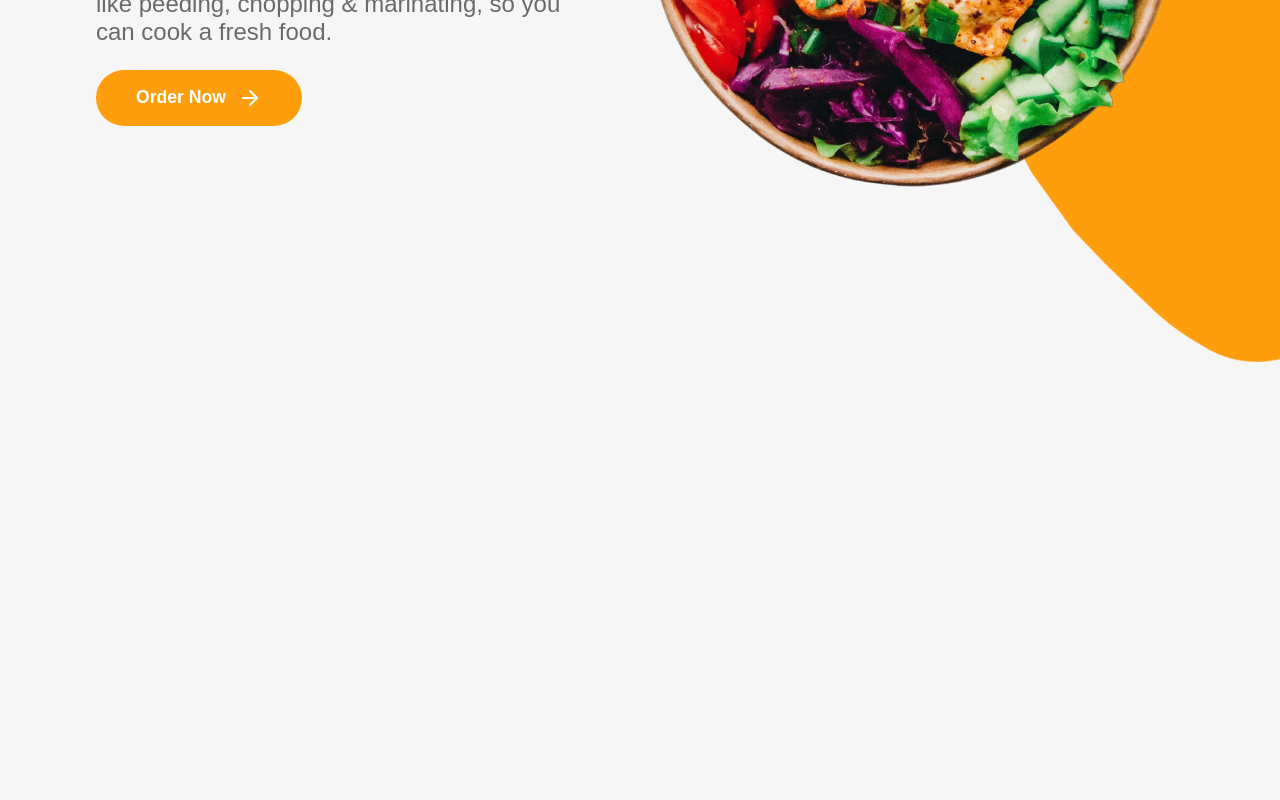
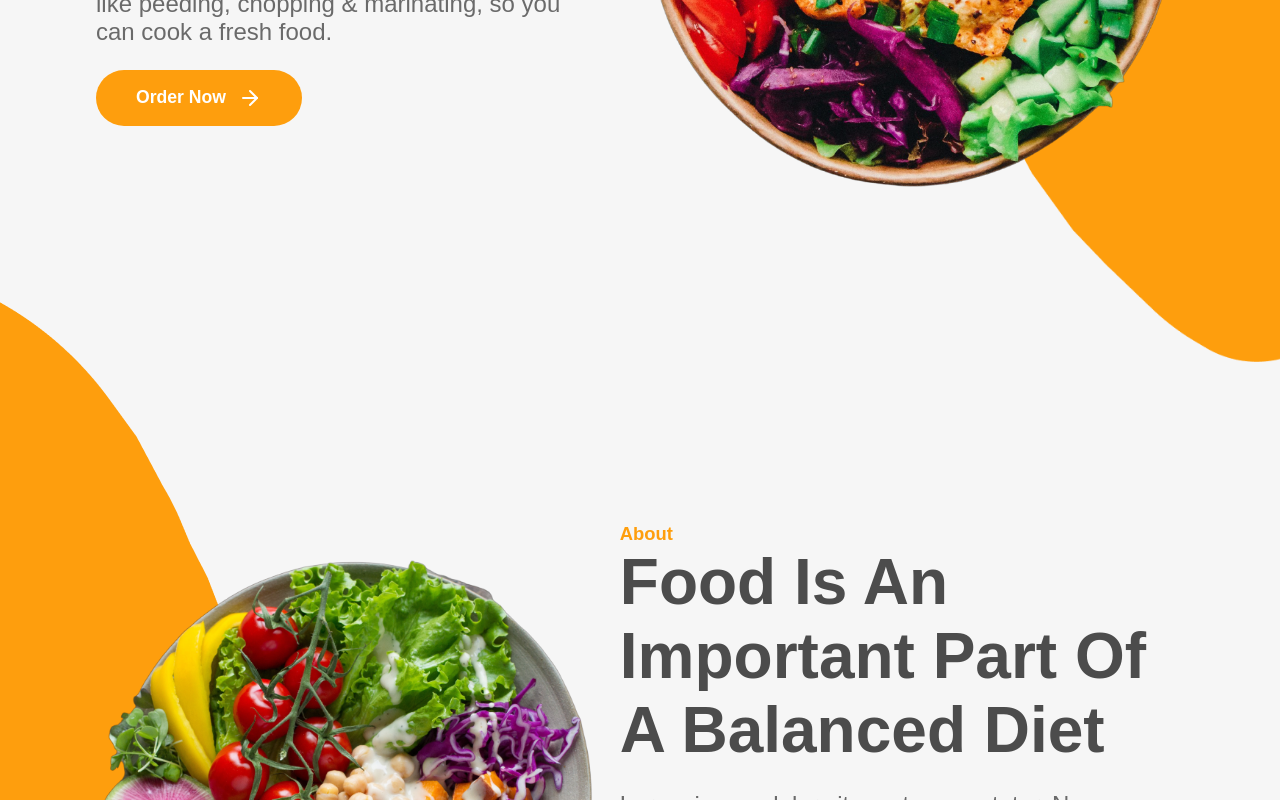
Before and after one commit to aryaintrn09/feast, a React (Create React App) app: page / in a window 1280 px wide. Shown: the part 500-1300 px from the top of the page. Before the commit the page ends 866 px from the top, so only its background shows below. Built offline with nearby package versions, Linux system fonts and the light colour scheme.

Commit message:
Update App.js

```diff
--- a/src/App.js
+++ b/src/App.js
@@ -1,10 +1,22 @@
-import './App.css';
-import Home from "./Components/Home"
+import "./App.css";
+import Home from "./Components/Home";
+import About from "./Components/About";
+import Work from "./Components/Work";
+import Testimonial from "./Components/Testimonial";
+import Contact from "./Components/Contact";
+import Footer from "./Components/Footer";
 
 function App() {
-  return <div className='App'>
-    <Home/>
-  </div>
+  return (
+    <div className="App">
+      <Home />
+      <About />
+      <Work />
+      <Testimonial />
+      <Contact />
+      <Footer />
+    </div>
+  );
 }
 
 export default App;
```
